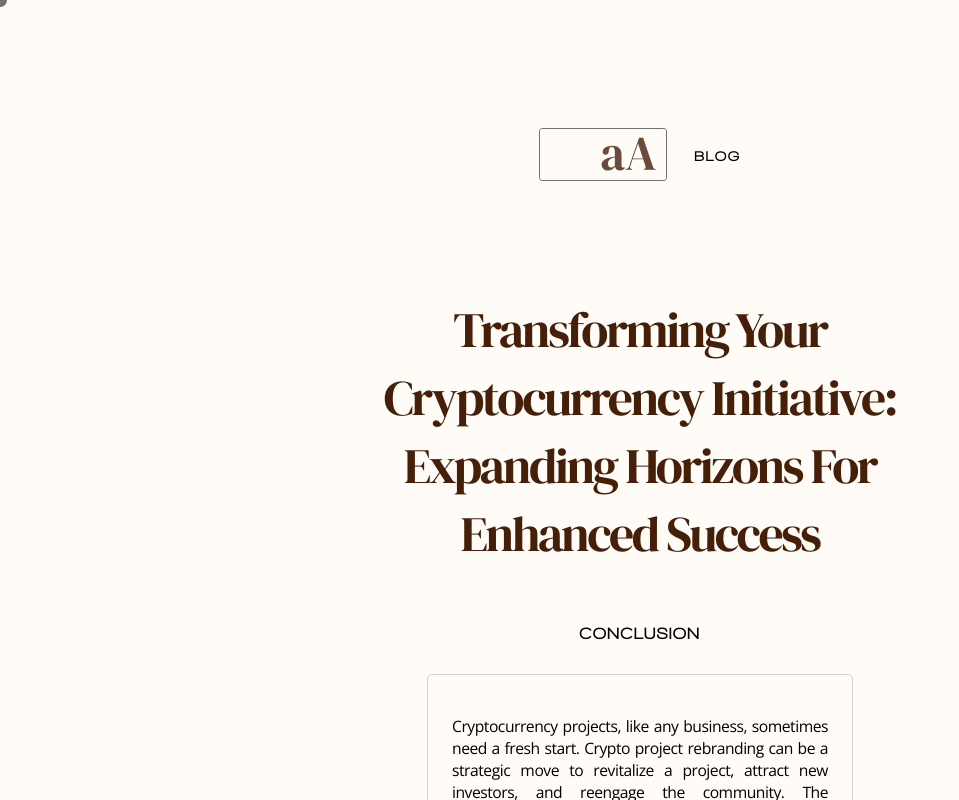
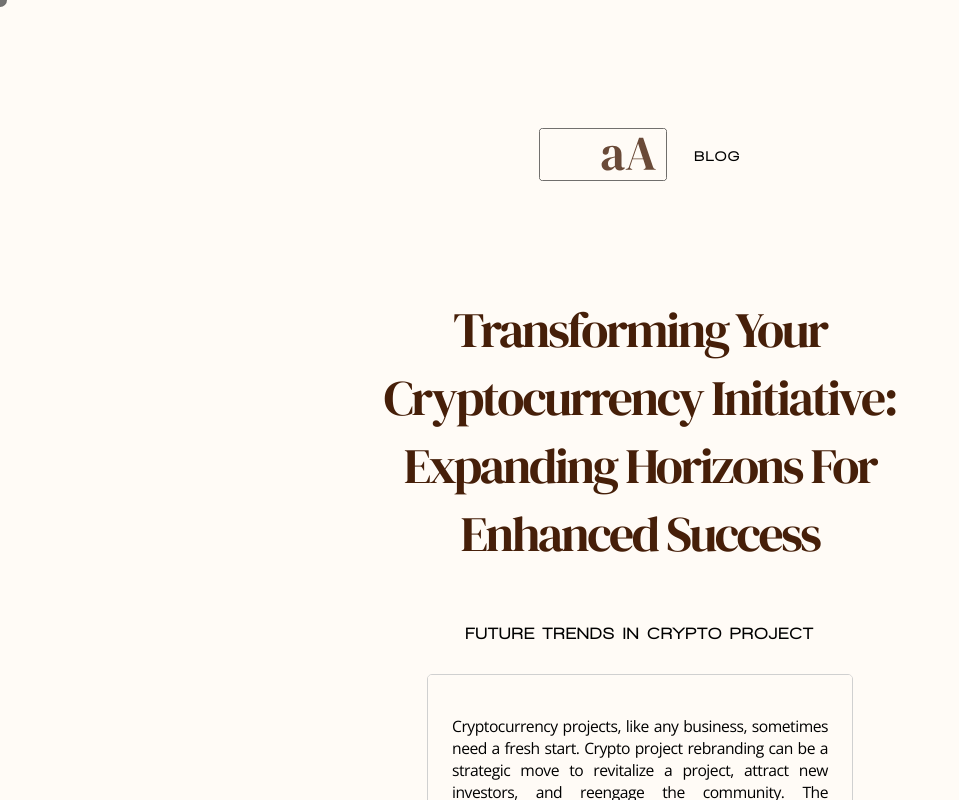
Before and after one commit to agencyaadu/website, a React (Create React App) app: page /blog/portfolio in a window 1280 px wide. Shown: the top 800 px of the page, without its empty margins (0-959 px from the left). Built offline with nearby package versions, Linux system fonts and the light colour scheme.

Commit message:
Blog Test

```diff
--- a/src/components/BlogPage/BlogPost/BlogPost1.tsx
+++ b/src/components/BlogPage/BlogPost/BlogPost1.tsx
@@ -72,6 +72,18 @@ const BlogPost1: React.FC = () => {
             delay: 100,
         }
     );
+    const [ref3, inView3] = useInView(
+        {
+            threshold: 1,
+            delay: 100,
+        }
+    );
+    const [ref4, inView4] = useInView(
+        {
+            threshold: 1,
+            delay: 100,
+        }
+    );
 
     // =========== Scroll to Topic ===========
     const [scrollPosition, setScrollPosition] = useState(0);
@@ -95,10 +107,12 @@ const BlogPost1: React.FC = () => {
 
     // Topic Name
     const topicName = mainInView ?
-        (inView2 ? 'Conclusion' :
-        inView1 ? 'Connecting With Audience' :
-        inView ? 'Visual Storytelling' :
-        inView0 ? 'Introduction' : '') : '';
+        (inView4 ? 'Future Trends in Crypto Project Rebranding' :
+        inView3 ? 'Common Pitfalls to Avoid During Project Rebranding' :
+        inView2 ? 'Case Studies: Successful Crypto Project Rebranding' :
+        inView1 ? 'The Role of ICO Rebranding in Attracting New Investments' :
+        inView ? 'Key Steps to Effectively Rebrand Your Crypto Project' :
+        inView0 ? 'Understanding the Importance of Crypto Project Rebranding' : '') : '';
 
 
 
@@ -196,7 +210,7 @@ const BlogPost1: React.FC = () => {
                                 changes; it requires a strategic shift that aligns with the project’s long-term goals and market needs."
 
                                 </div>
-                                <div className="paragraph" topic-id="Common Pitfalls to Avoid During Project Rebranding" ref={ref1} >
+                                <div className="paragraph" topic-id="Common Pitfalls to Avoid During Project Rebranding" ref={ref3} >
                                 "Rebranding a crypto project is a complex process, and several common pitfalls can derail the effort.
                                 One major pitfall is lack of clear communication. If the reasons behind the rebranding and the benefits
                                 it brings are not clearly communicated, stakeholders may become confused or lose trust. Transparency is
@@ -212,7 +226,7 @@ const BlogPost1: React.FC = () => {
                                 to reach a broad audience and generate interest. Avoiding these pitfalls can pave the way for a successful and impactful rebranding."
 
                                 </div>
-                                <div className="paragraph" topic-id="Future Trends in Crypto Project Rebranding" ref={ref2} >
+                                <div className="paragraph" topic-id="Future Trends in Crypto Project Rebranding" ref={ref4} >
                                 "The future of crypto project rebranding is likely to be influenced by several emerging trends.
                                 One significant trend is the increasing importance of sustainability and ethical considerations.
                                 As investors and users become more conscious of environmental and social issues, projects that
```
